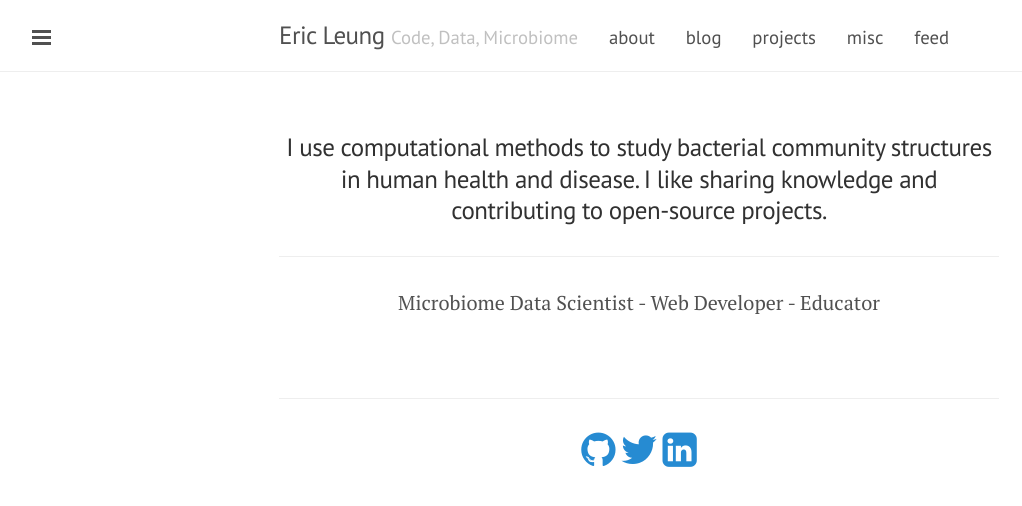
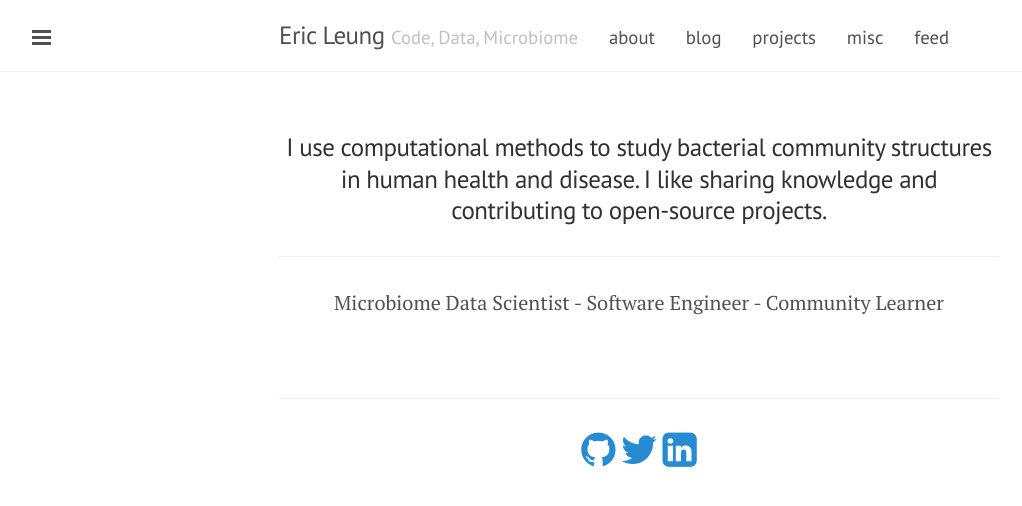
Before and after one commit to erictleung/erictleung.github.io, a Jekyll site: the page built from index.md, in a window 1280 px wide. Shown: the top 506 px of the page, without its empty margins (1-1023 px from the left). Built offline with Jekyll 4.4.1, drawn with Linux system fonts in a browser that asks for light colours; nearby versions of some CDN libraries.

Commit message:
Update index titles

```diff
--- a/index.md
+++ b/index.md
@@ -16,5 +16,5 @@ description: |
 <hr/>
 
 <p class="text-center">
-    Microbiome Data Scientist - Web Developer - Educator
+    Microbiome Data Scientist - Software Engineer - Community Learner
 </p>
```
